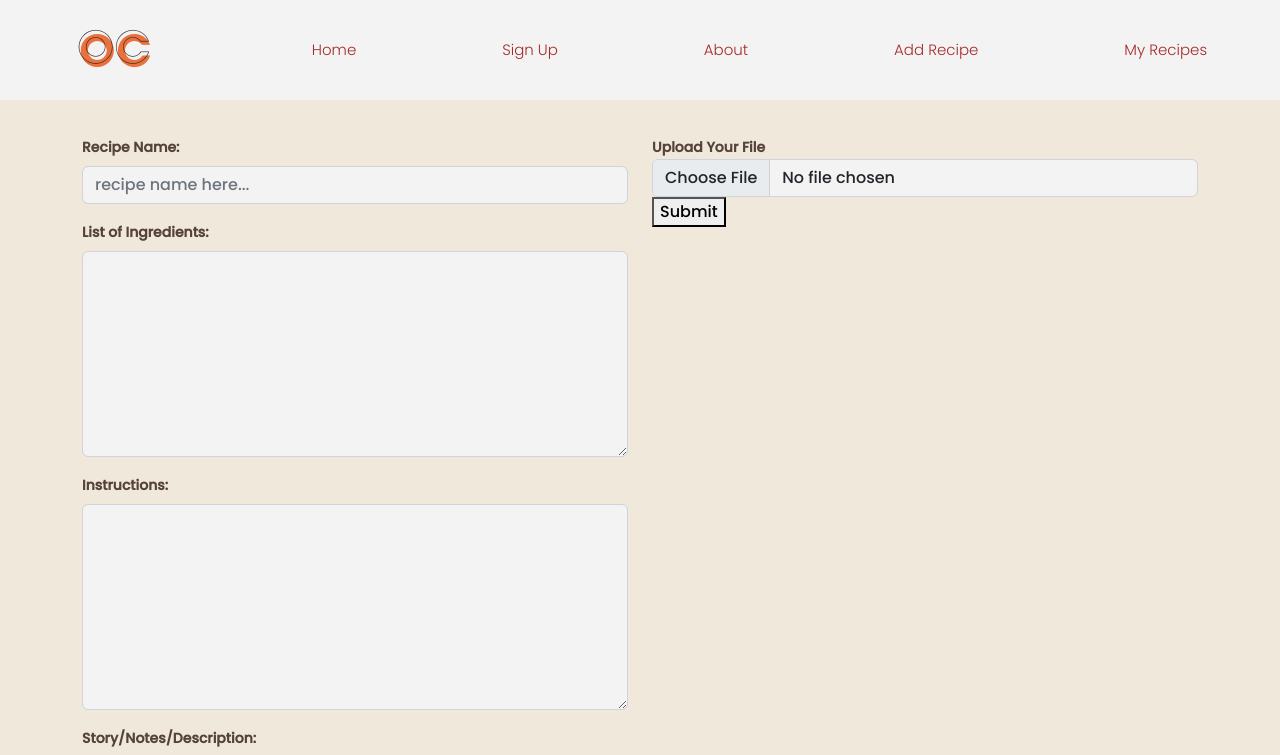
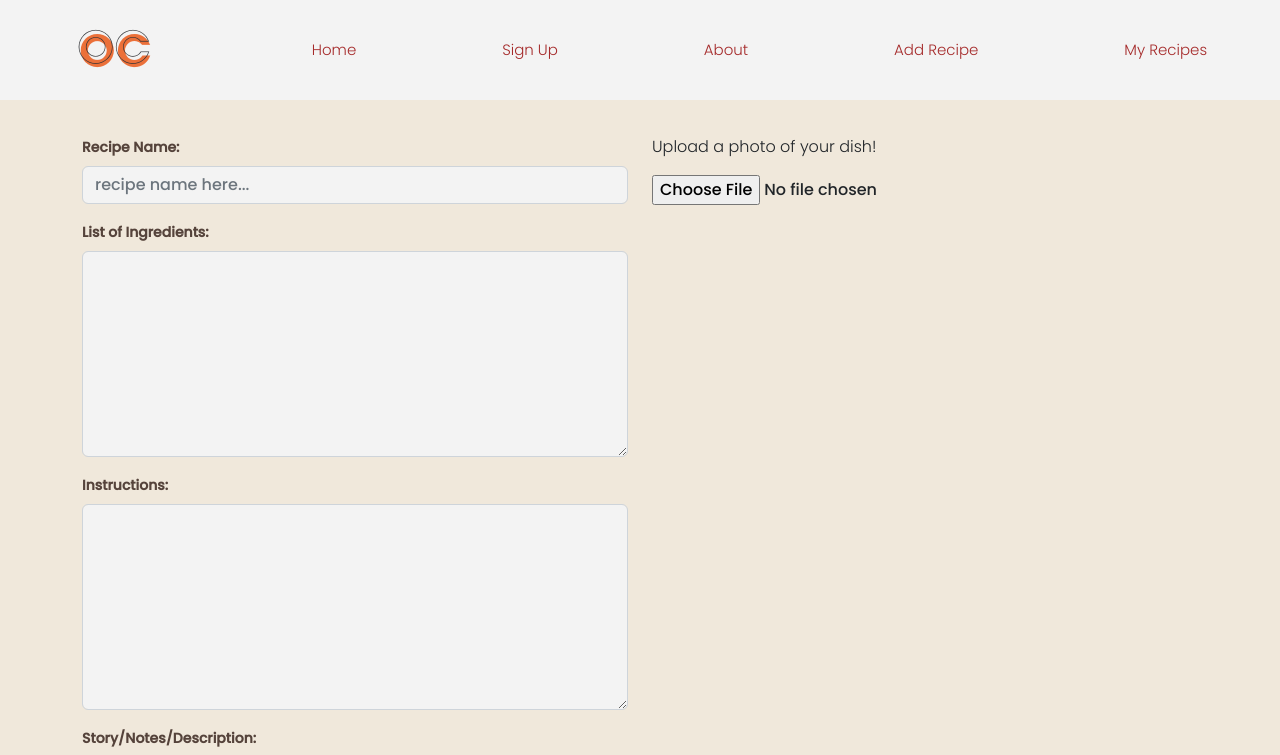
Before and after one commit to zuetesei/cook-book, a React (Create React App) app: page /recipes in a window 1280 px wide. Shown: the top 755 px of the page. Built offline with nearby package versions, Linux system fonts and the light colour scheme.

Commit message:
myrecipes and addrecipes pages added

```diff
--- a/src/components/FileUploader/index.js
+++ /dev/null
@@ -1,37 +0,0 @@
-import React from "react";
-import { useState } from "react";
-// import library to use w/ data
-// import "../../styles/Upload.css/";
-
-export const FileUploader = ({}) => {
-  const [file, setFile] = useState(null);
-  const onIpnutChange = (e) => {
-    console.log(e.target.files);
-    setFile(e.target.files[0]);
-  };
-
-  const onSubmit = (e) => {
-    e.preventDefault();
-
-    const data = new FormData();
-
-    data.append("file", file);
-
-    // we need to send the data to library
-  };
-
-  return (
-    <form method="post" action="#" id="#" onSubmit={onSubmit}>
-      <div class="form-group files">
-        <label>Upload Your File</label>
-        <input
-          type="file"
-          onChange={onIpnutChange}
-          class="form-control"
-          multiple=""
-        />
-      </div>
-      <button>Submit</button>
-    </form>
-  );
-};
--- a/src/pages/Recipes.js
+++ b/src/pages/Recipes.js
@@ -5,7 +5,6 @@ import Container from "react-bootstrap/Container";
 import Row from "react-bootstrap/Row";
 import Col from "react-bootstrap/Col";
 import Button from "react-bootstrap/Button";
-import { FileUploader } from "../components/FileUploader";
 
 function Recipes() {
   return (
@@ -49,9 +48,8 @@ function Recipes() {
             </Form>
           </Col>
           <Col className="sm={4}">
-            {/* <p>Upload a photo of your dish!</p>
-            <input type="file" /> */}
-            <FileUploader />
+            <p>Upload a photo of your dish!</p>
+            <input type="file" />
           </Col>
         </Row>
       </Container>
--- a/src/styles/Upload.css
+++ /dev/null
@@ -1,56 +0,0 @@
-.files input {
-  outline: 2px dashed #92b0b3;
-  outline-offset: -10px;
-  -webkit-transition: outline-offset 0.15s ease-in-out,
-    background-color 0.15s linear;
-  transition: outline-offset 0.15s ease-in-out, background-color 0.15s linear;
-  padding: 120px 0px 85px 35%;
-  text-align: center !important;
-  margin: 0;
-  width: 100% !important;
-}
-.files input:focus {
-  outline: 2px dashed #92b0b3;
-  outline-offset: -10px;
-  -webkit-transition: outline-offset 0.15s ease-in-out,
-    background-color 0.15s linear;
-  transition: outline-offset 0.15s ease-in-out, background-color 0.15s linear;
-  border: 1px solid #92b0b3;
-}
-.files {
-  position: relative;
-}
-.files:after {
-  pointer-events: none;
-  position: absolute;
-  top: 60px;
-  left: 0;
-  width: 50px;
-  right: 0;
-  height: 56px;
-  content: "";
-  background-image: url(https://image.flaticon.com/icons/png/128/109/109612.png);
-  display: block;
-  margin: 0 auto;
-  background-size: 100%;
-  background-repeat: no-repeat;
-}
-.color input {
-  background-color: #f1f1f1;
-}
-.files:before {
-  position: absolute;
-  bottom: 10px;
-  left: 0;
-  pointer-events: none;
-  width: 100%;
-  right: 0;
-  height: 57px;
-  content: " or drag it here. ";
-  display: block;
-  margin: 0 auto;
-  color: #2ea591;
-  font-weight: 600;
-  text-transform: capitalize;
-  text-align: center;
-}
```
